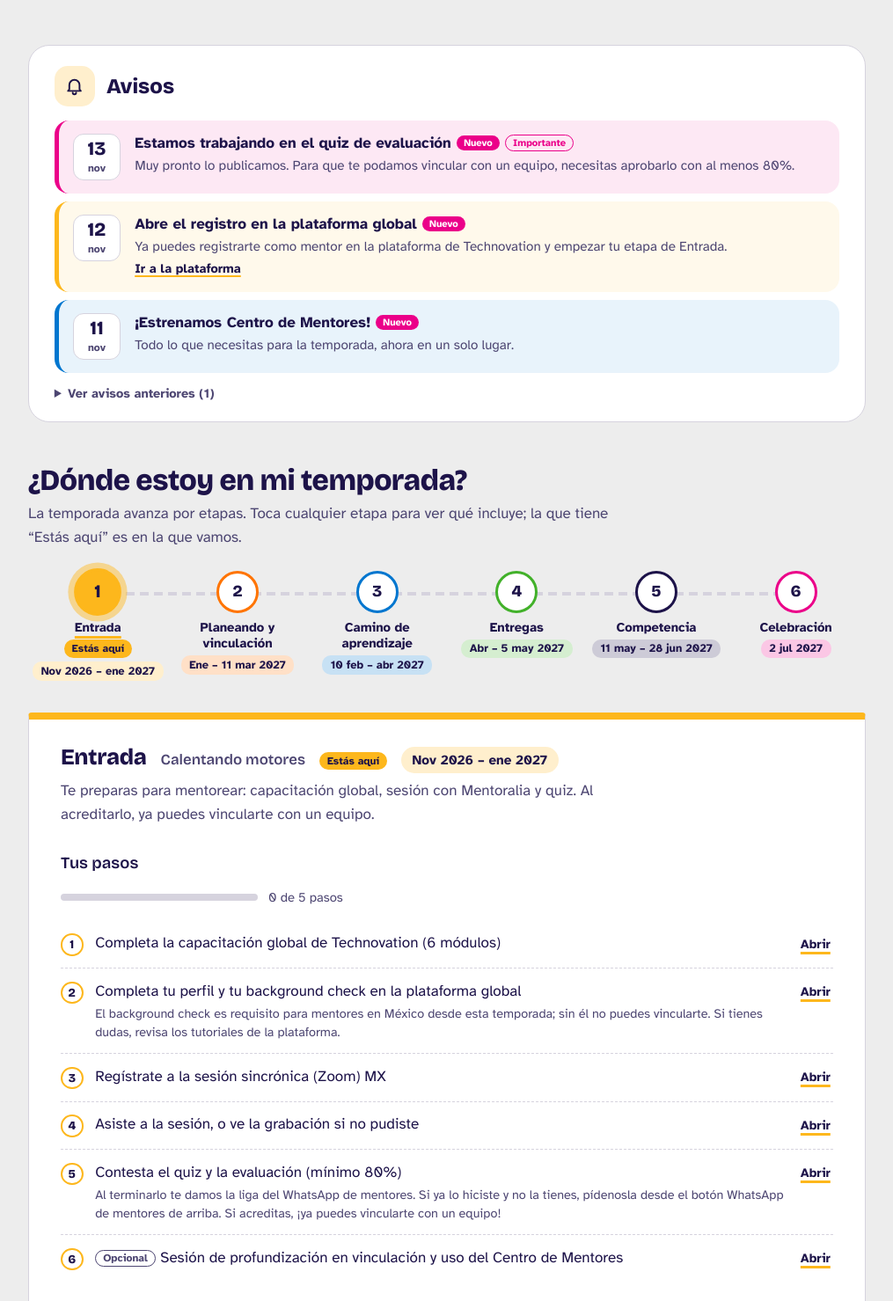
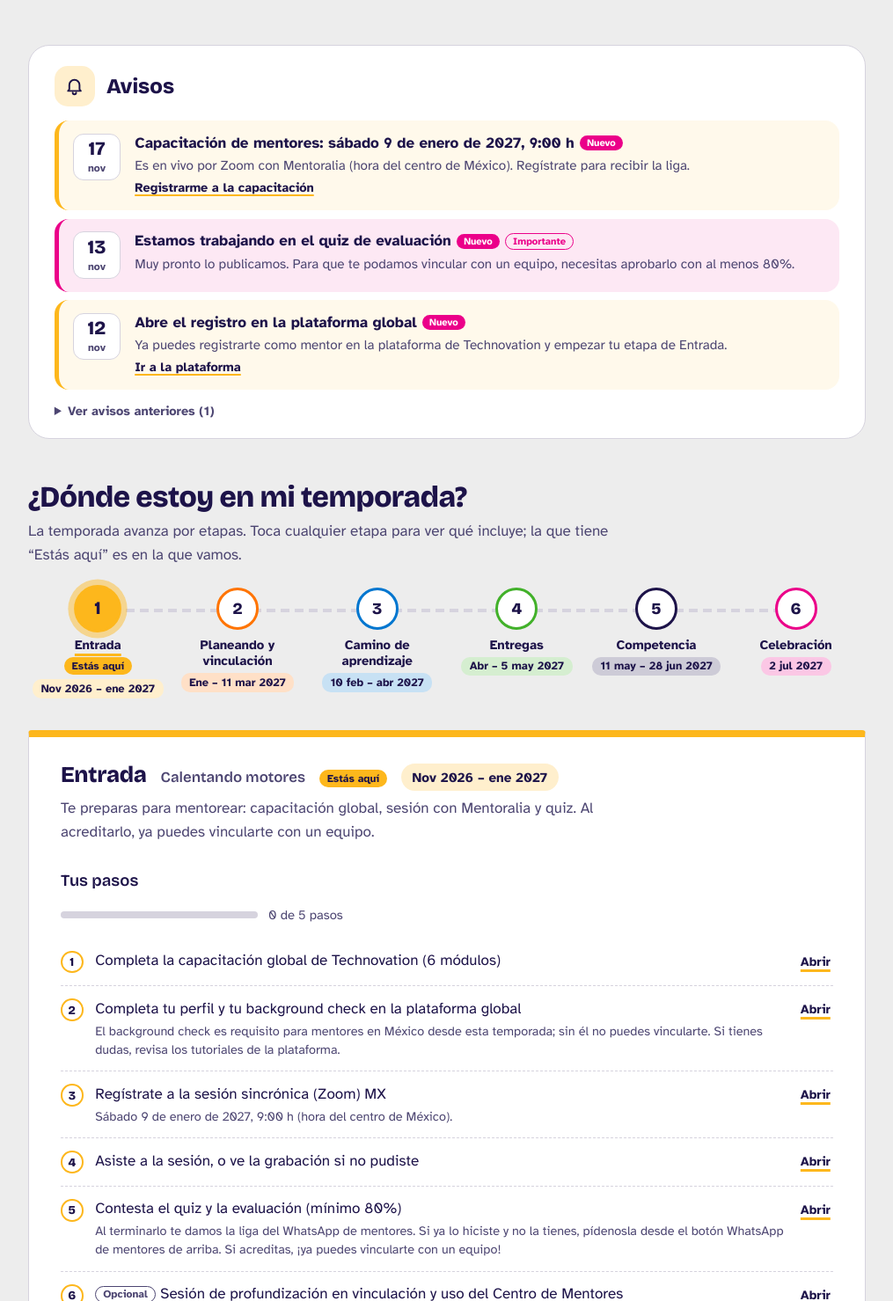
Before and after one commit to cynthia890/centro-de-mentores, a plain HTML site: page index.html in a window 1280 px wide. Shown: the part 888-2367 px from the top of the page at 88% size, without its empty margins (132-1147 px from the left). Drawn offline with nearby package versions, Linux system fonts and the light colour scheme.

Commit message:
Agregar registro a la capacitación de mentores del 9 de enero de 2027
- Liga de registro (Zoom) en "Registro a la sesión sincrónica (Zoom) MX",
  con la fecha y hora en su descripción y en el paso 3 de Entrada.
- Nuevo aviso con la fecha y el botón "Registrarme a la capacitación"; deja
  de mostrarse después del 9 de enero. Reemplaza al aviso "La capacitación
  de mentores será en enero".

Co-Authored-By: Claude Opus 5.5 <noreply@anthropic.com>

```diff
--- a/index.html
+++ b/index.html
@@ -578,7 +578,7 @@ const CONFIG = {
     { fecha: "2026-11-13", tipo: "importante", titulo: "Estamos trabajando en el quiz de evaluación", texto: "Muy pronto lo publicamos. Para que te podamos vincular con un equipo, necesitas aprobarlo con al menos 80%." },
     { fecha: "2026-11-12", tipo: "fecha", titulo: "Abre el registro en la plataforma global", texto: "Ya puedes registrarte como mentor en la plataforma de Technovation y empezar tu etapa de Entrada.", liga: "https://my.technovation.org/", texto_liga: "Ir a la plataforma" },
     { fecha: "2026-11-11", tipo: "general", titulo: "¡Estrenamos Centro de Mentores!", texto: "Todo lo que necesitas para la temporada, ahora en un solo lugar." },
-    { fecha: "2026-11-10", tipo: "importante", titulo: "La capacitación de mentores será en enero", texto: "Muy pronto compartimos las fechas para que te registres." }
+    { fecha: "2026-11-17", tipo: "fecha", titulo: "Capacitación de mentores: sábado 9 de enero de 2027, 9:00 h", texto: "Es en vivo por Zoom con Mentoralia (hora del centro de México). Regístrate para recibir la liga.", liga: "https://us02web.zoom.us/meeting/register/o__HqbmXRhukAFcctKlECA", texto_liga: "Registrarme a la capacitación", hasta: "2027-01-09" }
   ],
 
   accesos: [
@@ -619,7 +619,7 @@ const CONFIG = {
        mientras su liga sea "#". */
   recursos: [
     { id: "capacitacion-global", titulo: "Capacitación global de Technovation", desc: "Los 6 módulos obligatorios de la plataforma internacional.", etapa: "entrada", tipo: "Video", palabras: "curso modulos training global obligatorio", liga: "https://technovationchallenge.org/courses/mentor-training/" },
-    { id: "zoom-registro", titulo: "Registro a la sesión sincrónica (Zoom) MX", desc: "Inscríbete a la capacitación en vivo con Mentoralia (90 minutos).", etapa: "entrada", tipo: "Formulario", palabras: "inscripcion capacitacion en vivo zoom", liga: "#" },
+    { id: "zoom-registro", titulo: "Registro a la sesión sincrónica (Zoom) MX", desc: "Inscríbete a la capacitación en vivo con Mentoralia: sábado 9 de enero de 2027, 9:00 h (hora del centro de México), 90 minutos.", etapa: "entrada", tipo: "Formulario", palabras: "inscripcion capacitacion en vivo zoom", liga: "https://us02web.zoom.us/meeting/register/o__HqbmXRhukAFcctKlECA" },
     { id: "grabacion", titulo: "Grabación de la capacitación de Mentoralia", desc: "Para quien no pudo asistir en vivo o quiere repasar.", etapa: "entrada", tipo: "Video", tutorial: "grabacion", palabras: "repaso falte no pude asistir grabacion capacitacion mx", liga: "#" },
     { id: "quiz", titulo: "Quiz y evaluación de la capacitación", desc: "Mínimo 80% para acreditar. Al terminarlo te damos la liga del WhatsApp de mentores.", etapa: "entrada", tipo: "Formulario", palabras: "examen acreditar whatsapp evaluacion", liga: "#" },
     { id: "profundizacion", titulo: "Sesión de profundización: vinculación y uso del Centro de Mentores", desc: "Sesión opcional para resolver dudas con más calma.", etapa: "entrada", tipo: "Sesión", palabras: "opcional dudas vinculacion", liga: "#" },
@@ -683,7 +683,7 @@ const CONFIG = {
       pasos: [
         { texto: "Completa la capacitación global de Technovation (6 módulos)", recurso: "capacitacion-global" },
         { texto: "Completa tu perfil y tu background check en la plataforma global", nota: "El background check es requisito para mentores en México desde esta temporada; sin él no puedes vincularte. Si tienes dudas, revisa los tutoriales de la plataforma.", recurso: "background" },
-        { texto: "Regístrate a la sesión sincrónica (Zoom) MX", recurso: "zoom-registro" },
+        { texto: "Regístrate a la sesión sincrónica (Zoom) MX", nota: "Sábado 9 de enero de 2027, 9:00 h (hora del centro de México).", recurso: "zoom-registro" },
         { texto: "Asiste a la sesión, o ve la grabación si no pudiste", recurso: "grabacion" },
         { texto: "Contesta el quiz y la evaluación (mínimo 80%)", nota: "Al terminarlo te damos la liga del WhatsApp de mentores. Si ya lo hiciste y no la tienes, pídenosla desde el botón WhatsApp de mentores de arriba. Si acreditas, ¡ya puedes vincularte con un equipo!", recurso: "quiz" },
         { texto: "Sesión de profundización en vinculación y uso del Centro de Mentores", opcional: true, recurso: "profundizacion" }
```
